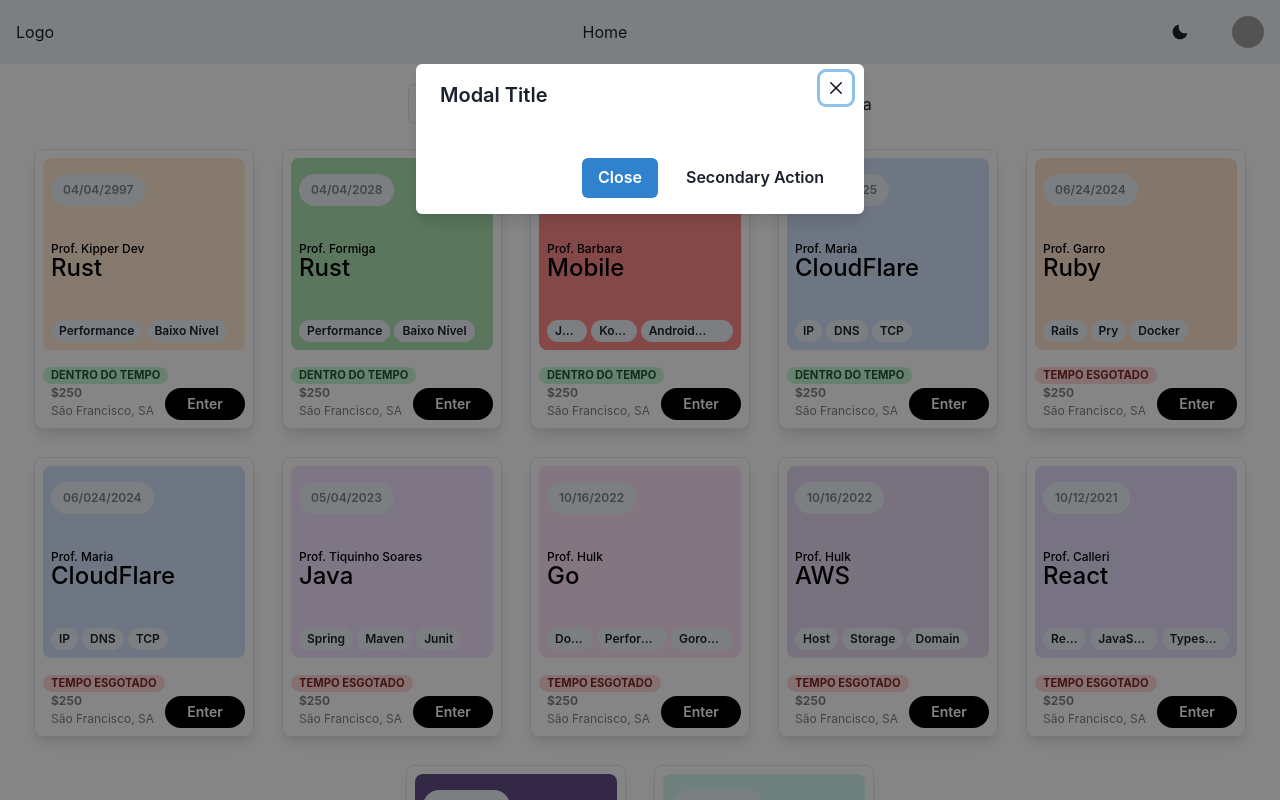
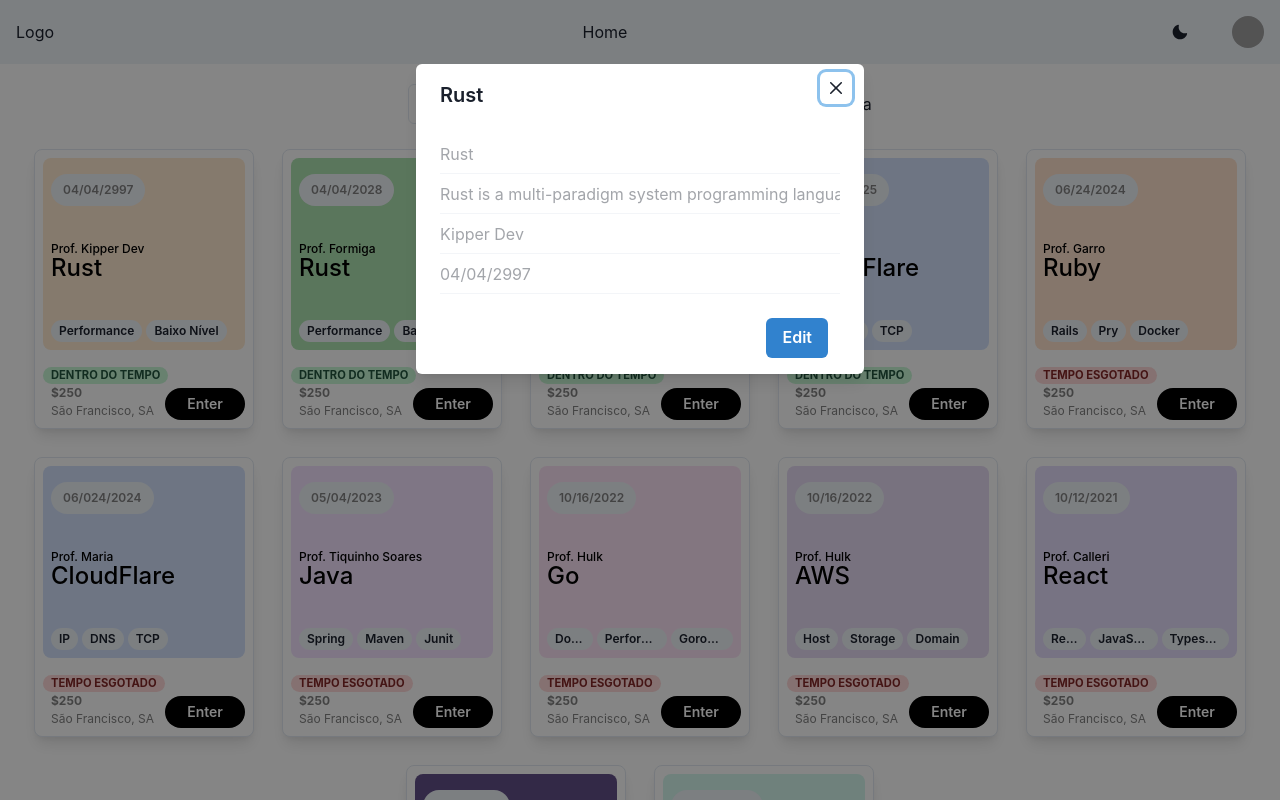
Before and after one commit to MateusGuedess/course-list, a React (Vite) app: page / in a window 1280 px wide. Both pictures are taken after a click on the element 144 px from the left and 289 px from the top of the page. Shown: the top 800 px of the page. Built offline with nearby package versions, Linux system fonts and the light colour scheme; grey boxes are pictures that could not be loaded.

Commit message:
feature: add form to update

```diff
--- a/package.json
+++ b/package.json
@@ -17,6 +17,7 @@
     "framer-motion": "^11.5.4",
     "react": "^18.3.1",
     "react-dom": "^18.3.1",
+    "react-hook-form": "^7.53.0",
     "react-icons": "^5.3.0",
     "react-router-dom": "^6.26.2",
     "zustand": "^5.0.0-rc.2"
--- a/src/components/molecules/modal/modal.component.tsx
+++ b/src/components/molecules/modal/modal.component.tsx
@@ -1,27 +1,92 @@
-import { Button, Modal, ModalBody, ModalCloseButton, ModalContent, ModalFooter, ModalHeader, ModalOverlay } from "@chakra-ui/react"
+import { Button, Input, Modal, ModalBody, ModalCloseButton, ModalContent, ModalFooter, ModalHeader, ModalOverlay, Tooltip } from "@chakra-ui/react"
+import { useEffect, useState } from "react"
+import { useForm } from "react-hook-form"
+import useStore from "../../../store/store"
+import { ICourse } from "../../../types/Course"
+
 
 interface IModal {
     isOpen: boolean
     onClose: () => void
+    id: number
 }
 
-function ModalComponent({isOpen, onClose}: IModal) {
+function ModalComponent({isOpen, onClose, id}: IModal) {
+    const [toggleEdit, setToggleEdit] = useState(false)
+    const course = useStore((state) => state.courses.find(course => course.id === id))
+    const {updateCourse, courses} = useStore(state => state)
+    const {
+        handleSubmit,
+        register,
+    } = useForm();
+
+    useEffect(() => {
+        setToggleEdit(false)
+    }, [isOpen])
+
+const onSubmit = handleSubmit((data) => {
+    const updatedCourse: ICourse = {
+        id,
+        title: data.title,
+        description: data.description,
+        teacher: data.teacher,
+        date: data.date,
+        tags: course?.tags || [],
+        color: course?.color || ''
+    };
+    updateCourse(id, updatedCourse);
+    onClose();
+    console.log("Aqui", courses);
+})
   return (
     <Modal isOpen={isOpen} onClose={onClose}>
     <ModalOverlay />
     <ModalContent>
-      <ModalHeader>Modal Title</ModalHeader>
+      <ModalHeader>
+        <h2>{course?.title}</h2>
+    </ModalHeader>
       <ModalCloseButton />
-      <ModalBody>
+        <form onSubmit={onSubmit}>
+            <ModalBody>
+                <Input defaultValue={course?.title} variant='flushed' placeholder='Title' {...register('title', {
+                    required: 'required',
+                    minLength: { value: 3, message: 'Minimum length should be 5' },
+                    disabled: !toggleEdit
+                })} />
+                <Tooltip label={course?.description}>
+                    <Input defaultValue={course?.description} variant='flushed' placeholder='Description' {...register('description', {
+                        required: 'required',
+                        minLength: { value: 3, message: 'Minimum length should be 30' },
+                        disabled: !toggleEdit
 
-      </ModalBody>
+                    })} />
+                </Tooltip>
+                <Input defaultValue={course?.teacher} variant='flushed' placeholder='Teacher' {...register('teacher', {
+                    required: 'required',
+                    minLength: { value: 3, message: 'Minimum length should be 5' },
+                    disabled: !toggleEdit
+                })} />
+                <Input defaultValue={course?.date} variant='flushed' placeholder='Date' {...register('date', {
+                    required: 'required',
+                    disabled: !toggleEdit
+                })} />
 
-      <ModalFooter>
-        <Button colorScheme='blue' mr={3} onClick={onClose}>
-          Close
-        </Button>
-        <Button variant='ghost'>Secondary Action</Button>
-      </ModalFooter>
+        </ModalBody>
+
+        <ModalFooter>
+            {toggleEdit ? (
+                <Button colorScheme='blue' onClick={onSubmit} mr={3}>
+                    Update
+                </Button>
+                ) : (
+                    <Button colorScheme='blue' onClick={() => setToggleEdit(true)} mr={3}>
+                        Edit
+                    </Button>
+                )
+            }
+
+        </ModalFooter>
+      </form>
     </ModalContent>
   </Modal>
   )
--- a/src/components/molecules/theme-card/theme-card.component.tsx
+++ b/src/components/molecules/theme-card/theme-card.component.tsx
@@ -9,11 +9,14 @@ import {
     Tooltip,
     useColorModeValue
 } from '@chakra-ui/react'
+import { ICourse } from '../../../types/Course'
 import ActionContainer from './theme-card-actions.component'
-import { ICourse } from '../../../types/Course'
 
+interface IThemeCardProps extends Omit<ICourse, "id"> {
+    onClick: () => void
+}
 
-export default function ThemeCardComponent({onOpen, title, color, tags, date, teacher}: Omit<ICourse, "id">) {
+export default function ThemeCardComponent({onClick, title, color, tags, date, teacher}: IThemeCardProps) {
 
     function isCourseRecent(date: string) {
         const currentDate = new Date().setHours(0, 0, 0, 0)
@@ -42,7 +45,7 @@ export default function ThemeCardComponent({onOpen, title, color, tags, date, te
         h={280}
         p={2}
         position="relative"
-        onClick={onOpen}
+        onClick={onClick}
         _hover={{
             transform: "scale(1.05)"
         }}
--- a/src/data/courses.json
+++ b/src/data/courses.json
@@ -9,7 +9,8 @@
         ],
         "color": "#e3dbfa",
         "date": "10/12/2021",
-        "teacher": "Calleri"
+        "teacher": "Calleri",
+        "description": "React is a JavaScript library for building user interfaces. It is maintained by Facebook and a community of individual developers and companies."
     },
     {
         "id": 2,
@@ -21,7 +22,8 @@
         ],
         "color": "#fbe2f4",
         "date": "10/16/2022",
-        "teacher": "Hulk"
+        "teacher": "Hulk",
+        "description": "Go is an open source programming language that makes it easy to build simple, reliable, and efficient software."
     },
     {
         "id": 3,
@@ -33,7 +35,8 @@
         ],
         "color": "#ffe1cc",
         "date": "06/24/2024",
-        "teacher": "Garro"
+        "teacher": "Garro",
+        "description": "Ruby is a dynamic, open source programming language with a focus on simplicity and productivity. It has an elegant syntax that is natural to read and easy to write."
     },
     {
         "id": 4,
@@ -44,7 +47,8 @@
         ],
         "color": "#d4f6ed",
         "date": "04/04/1997",
-        "teacher": "Rony"
+        "teacher": "Rony",
+        "description": "Python is a programming language that lets you work quickly and integrate systems more effectively."
     },
     {
         "id": 5,
@@ -56,7 +60,8 @@
         ],
         "color": "#f2e2ff",
         "date": "05/04/2023",
-        "teacher": "Tiquinho Soares"
+        "teacher": "Tiquinho Soares",
+        "description": "Java is a high-level, class-based, object-oriented programming language that is designed to have as few implementation dependencies as possible."
     },
     {
         "id": 6,
@@ -68,7 +73,8 @@
         ],
         "color": "#624E88",
         "date": "10/12/2021",
-        "teacher": "Jota Quest"
+        "teacher": "Jota Quest",
+        "description": "Agile is a project management methodology that uses short development cycles called sprints to focus on continuous improvement in the development of a product or service."
     },
     {
         "id": 7,
@@ -80,7 +86,8 @@
         ],
         "color": "#E5D9F2",
         "date": "10/16/2022",
-        "teacher": "Hulk"
+        "teacher": "Hulk",
+        "description": "Amazon Web Services (AWS) is a subsidiary of Amazon providing on-demand cloud computing platforms and APIs to individuals, companies, and governments, on a metered pay-as-you-go basis."
     },
     {
         "id": 8,
@@ -92,7 +99,8 @@
         ],
         "color": "#D2E0FB",
         "date": "06/024/2024",
-        "teacher": "Maria"
+        "teacher": "Maria",
+        "description": "Cloudflare, Inc. is an American web infrastructure and website security company that provides content delivery network services, DDoS mitigation, Internet security, and distributed domain name server services."
     },
     {
         "id": 9,
@@ -103,7 +111,8 @@
         ],
         "color": "#ACE1AF",
         "date": "04/04/2028",
-        "teacher": "Formiga"
+        "teacher": "Formiga",
+        "description": "Rust is a multi-paradigm system programming language focused on safety, especially safe concurrency."
     },
     {
         "id": 10,
@@ -115,7 +124,8 @@
         ],
         "color": "#FF8A8A",
         "date": "05/04/2026",
-        "teacher": "Barbara"
+        "teacher": "Barbara",
+        "description": "Mobile development is the act or process by which a mobile app is developed for mobile devices, such as personal digital assistants, enterprise digital assistants or mobile phones."
     },
     {
         "id": 11,
@@ -127,7 +137,8 @@
         ],
         "color": "#D2E0FB",
         "date": "09/24/2025",
-        "teacher": "Maria"
+        "teacher": "Maria",
+        "description": "Cloudflare, Inc. is an American web infrastructure and website security company that provides content delivery network services, DDoS mitigation, Internet security, and distributed domain name server services."
     },
     {
         "id": 12,
@@ -138,6 +149,7 @@
         ],
         "color": "#FFE9D0",
         "date": "04/04/2997",
-        "teacher": "Kipper Dev"
+        "teacher": "Kipper Dev",
+        "description": "Rust is a multi-paradigm system programming language focused on safety, especially safe concurrency."
     }
 ]
--- a/src/pages/home.tsx
+++ b/src/pages/home.tsx
@@ -11,7 +11,7 @@ function Home() {
     const [filterByDate, setFilterByDate] = useState(false)
     const { isOpen, onOpen, onClose } = useDisclosure()
 
-    const {courses} = useStore(state => state)
+    const {courses, selected, setSelected} = useStore(state => state)
 
     const filteredCourses = useMemo(() =>
         courses
@@ -24,17 +24,22 @@ function Home() {
         return course.title.toLowerCase().includes(search.toLowerCase()) && courseDate >= currentDate
     }).sort((a, b) => new Date(b.date).getTime() - new Date(a.date).getTime()), [search, filterByDate, courses])
 
+    function handleSelectedCourse(id: number) {
+        setSelected(id)
+        onOpen()
+    }
+
   return (
     <>
-        <ModalComponent isOpen={isOpen} onClose={onClose} />
+        {selected.id && <ModalComponent isOpen={isOpen} onClose={onClose} id={selected.id}/>}
         <Flex mt={5} justifyContent="center" alignContent="center">
             <SearchComponent w={300} placeholder="Procure um curso pelo titulo" onChange={(e: React.ChangeEvent<HTMLInputElement>) => setSearch(e.target.value)} />
             <Checkbox ml={5} defaultChecked={filterByDate} onChange={() => setFilterByDate(prevState => !prevState)}>Filtrar pela Data</Checkbox>
         </Flex>
         <Flex flexWrap="wrap" justifyContent="center" alignContent="center" gap={7} w="full" h="fit-content" pt={25} pb={25}>
             {
-                filteredCourses.map(({id, title, color, tags, date, teacher}: ICourse) => (
-                    <ThemeCardComponent onOpen={onOpen} key={id} title={title} color={color} tags={tags} date={date} teacher={teacher}/>
+                filteredCourses.map(({id, title, color, tags, date, teacher, description}: ICourse) => (
+                    <ThemeCardComponent onClick={() => handleSelectedCourse(id)} key={id} title={title} color={color} tags={tags} date={date} teacher={teacher} description={description}/>
                 ))
             }
         </Flex>
--- a/src/store/store.ts
+++ b/src/store/store.ts
@@ -1,18 +1,28 @@
 import { create } from 'zustand'
 
 import courses from '../data/courses.json'
-import { ICourse } from '../pages/home'
+import { ICourse } from '../types/Course'
 
 
 
 export interface StoreState {
     courses: ICourse[]
     addCourse: (course: ICourse) => void
+    selected: {id: number}
+    setSelected: (id: number) => void
+    updateCourse: (id: number, course: ICourse) => void
 }
 
 const useStore = create<StoreState>((set: any) => ({
     courses: [...courses],
     addCourse: (course: ICourse) => set((state: StoreState) => ({ courses: [...state.courses, course] })),
+    selected: {id: 0},
+    setSelected: (id: number) => set({selected: {id}}),
+    updateCourse: (id: number, course: ICourse) => set((state: StoreState) => {
+        const index = state.courses.findIndex(course => course.id === id)
+        state.courses[index] = course
+        return {courses: state.courses}
+    })
 }))
 
 
--- a/src/types/Course.ts
+++ b/src/types/Course.ts
@@ -5,5 +5,5 @@ export interface ICourse {
     color: string
     date: string
     teacher: string
-    onOpen?: () => void
+    description: string
 }
```
Also changed, not shown: 1 other file (tests, documents, lock files or other folders).
